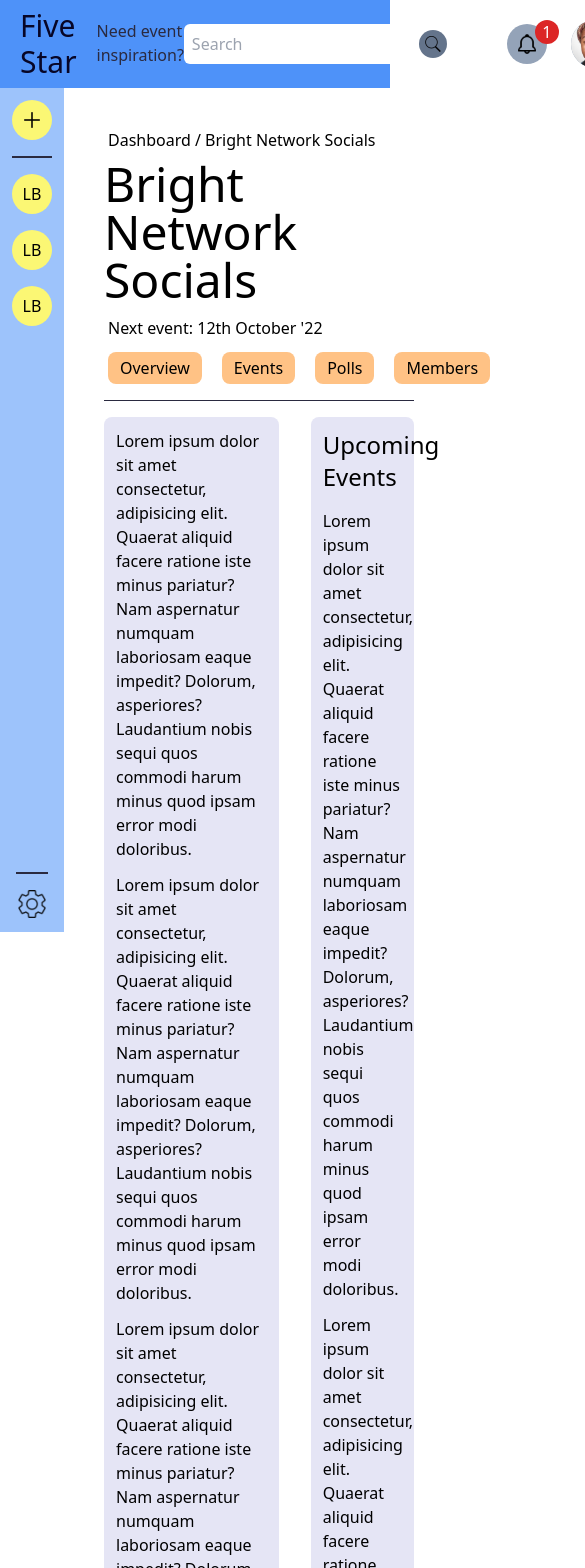
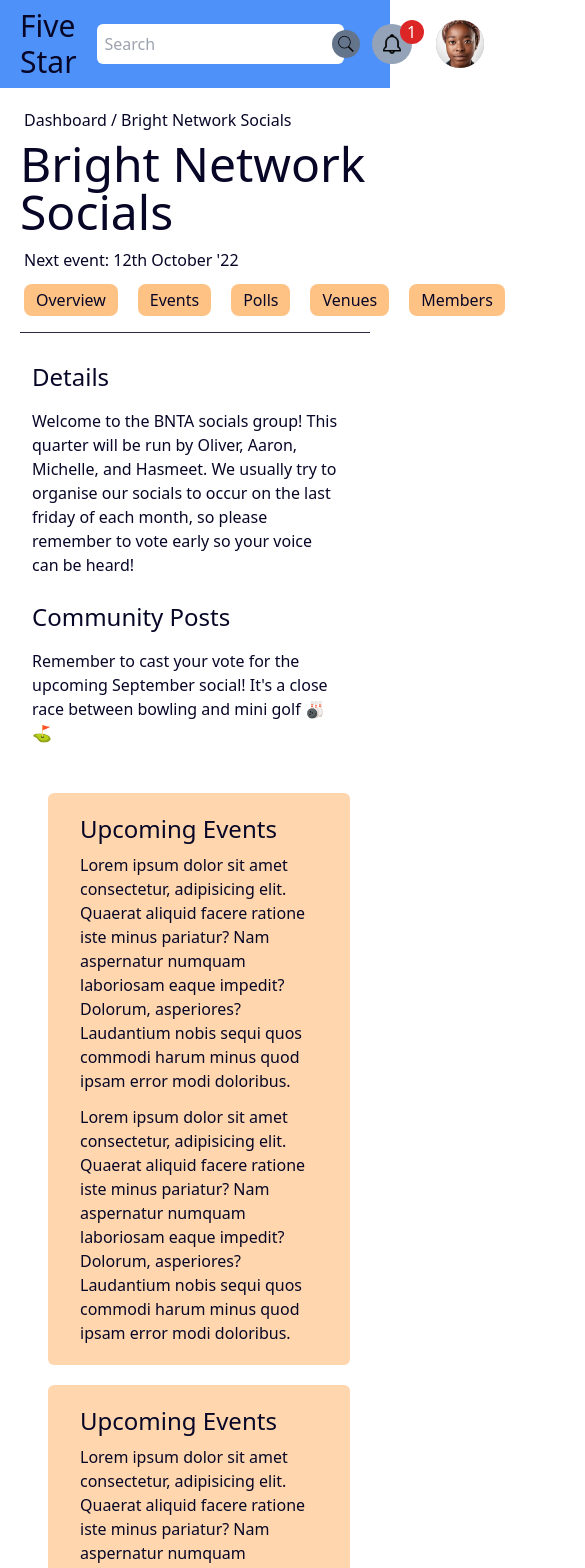
Before and after one commit to LewisBroadhurst/hackathon-app, a React (Create React App) app: page /dashboard in a window 390 px wide. Shown: the top 1568 px of the page, 585 px wide, since content can reach past the window. Built offline with nearby package versions, Linux system fonts and the light colour scheme.

Commit message:
responsive dashboard for tablet -> desktop

```diff
--- a/src/Components/DashboardMain/DashboardMain.js
+++ b/src/Components/DashboardMain/DashboardMain.js
@@ -1,7 +1,7 @@
 
 const DashboardMain = () => {
   return (
-    <section className="m-10 flex flex-col items-stretch">
+    <section className="m-5 flex flex-col items-stretch text-cBlack500 lg:m-10">
 
         <div className="pb-4 border-b border-cGrey400 flex flex-col">
 
@@ -16,32 +16,41 @@ const DashboardMain = () => {
                     <li className="mr-5 px-3 py-1 bg-cOrange200 rounded-lg">Overview</li>
                     <li className="mr-5 px-3 py-1 bg-cOrange200 rounded-lg">Events</li>
                     <li className="mr-5 px-3 py-1 bg-cOrange200 rounded-lg">Polls</li>
+                    <li className="mr-5 px-3 py-1 bg-cOrange200 rounded-lg">Venues</li>
                     <li className="mr-5 px-3 py-1 bg-cOrange200 rounded-lg">Members</li>
                 </ul>
             </nav>
         </div>
 
-        <div className="mt-4 flex flex-row justify-between h-full">
-            <div className="mr-4 w-2/3 bg-cGrey200 rounded-lg p-3">
-                <p className="pb-3">Lorem ipsum dolor sit amet consectetur, adipisicing elit. Quaerat aliquid facere ratione iste minus pariatur? Nam aspernatur numquam laboriosam eaque impedit? Dolorum, asperiores? Laudantium nobis sequi quos commodi harum minus quod ipsam error modi doloribus.</p>
+        <div className="mt-4 flex flex-col h-full lg:flex-row lg:justify-between">
+            <div className="mr-4 p-3 lg:w-2/3">
+                <div>
+                    <h2 className="text-2xl">Details</h2>
+                    <p className="mt-4 mb-6">Welcome to the BNTA socials group! This quarter will be run by Oliver, Aaron, Michelle, and Hasmeet. We usually try to organise our socials to occur on the last friday of each month, so please remember to vote early so your voice can be heard!</p>
+                </div>
 
-                <p className="pb-3">Lorem ipsum dolor sit amet consectetur, adipisicing elit. Quaerat aliquid facere ratione iste minus pariatur? Nam aspernatur numquam laboriosam eaque impedit? Dolorum, asperiores? Laudantium nobis sequi quos commodi harum minus quod ipsam error modi doloribus.</p>
-
-                <p className="pb-3">Lorem ipsum dolor sit amet consectetur, adipisicing elit. Quaerat aliquid facere ratione iste minus pariatur? Nam aspernatur numquam laboriosam eaque impedit? Dolorum, asperiores? Laudantium nobis sequi quos commodi harum minus quod ipsam error modi doloribus.</p>
-
-                <p className="pb-3">Lorem ipsum dolor sit amet consectetur, adipisicing elit. Quaerat aliquid facere ratione iste minus pariatur? Nam aspernatur numquam laboriosam eaque impedit? Dolorum, asperiores? Laudantium nobis sequi quos commodi harum minus quod ipsam error modi doloribus.</p>
+                <div>
+                    <h2 className="text-2xl">Community Posts</h2>
+                    <p className="mt-4 mb-6">Remember to cast your vote for the upcoming September social! It's a close race between bowling and mini golf 🎳⛳</p>
+                </div>
             </div>
 
-            <div className="ml-4 w-1/3 bg-cGrey200 rounded-lg p-3 h-full">
-                <h3 className="pb-4 text-2xl">Upcoming Events</h3>
-                <p className="pb-3">Lorem ipsum dolor sit amet consectetur, adipisicing elit. Quaerat aliquid facere ratione iste minus pariatur? Nam aspernatur numquam laboriosam eaque impedit? Dolorum, asperiores? Laudantium nobis sequi quos commodi harum minus quod ipsam error modi doloribus.</p>
+            <div className="ml-4 p-3 mx-auto flex flex-col md:flex-row lg:flex-col lg:w-1/3">
+                <div className="py-5 px-8 mb-5 bg-cOrange100 rounded-md mr-2 md:w-1/2 lg:p-0 lg:w-full">
+                    <h3 className="text-2xl pb-2 lg:pb-4">Upcoming Events</h3>
 
-                <p className="">Lorem ipsum dolor sit amet consectetur, adipisicing elit. Quaerat aliquid facere ratione iste minus pariatur? Nam aspernatur numquam laboriosam eaque impedit? Dolorum, asperiores? Laudantium nobis sequi quos commodi harum minus quod ipsam error modi doloribus.</p>
+                    <p className="pb-3">Lorem ipsum dolor sit amet consectetur, adipisicing elit. Quaerat aliquid facere ratione iste minus pariatur? Nam aspernatur numquam laboriosam eaque impedit? Dolorum, asperiores? Laudantium nobis sequi quos commodi harum minus quod ipsam error modi doloribus.</p>
 
-                <h3 className="py-4 text-2xl">Past Events</h3>
-                <p className="pb-3">Lorem ipsum dolor sit amet consectetur, adipisicing elit. Quaerat aliquid facere ratione iste minus pariatur? Nam aspernatur numquam laboriosam eaque impedit? Dolorum, asperiores? Laudantium nobis sequi quos commodi harum minus quod ipsam error modi doloribus.</p>
+                    <p className="">Lorem ipsum dolor sit amet consectetur, adipisicing elit. Quaerat aliquid facere ratione iste minus pariatur? Nam aspernatur numquam laboriosam eaque impedit? Dolorum, asperiores? Laudantium nobis sequi quos commodi harum minus quod ipsam error modi doloribus.</p>
+                </div>
 
-                <p className="">Lorem ipsum dolor sit amet consectetur, adipisicing elit. Quaerat aliquid facere ratione iste minus pariatur? Nam aspernatur numquam laboriosam eaque impedit? Dolorum, asperiores? Laudantium nobis sequi quos commodi harum minus quod ipsam error modi doloribus.</p>
+                <div className="py-5 px-8 bg-cOrange100 rounded-md mr-2 md:w-1/2 lg:p-0 lg:w-full">
+                    <h3 className="text-2xl pb-2 lg:pb-4">Upcoming Events</h3>
+
+                    <p className="pb-3">Lorem ipsum dolor sit amet consectetur, adipisicing elit. Quaerat aliquid facere ratione iste minus pariatur? Nam aspernatur numquam laboriosam eaque impedit? Dolorum, asperiores? Laudantium nobis sequi quos commodi harum minus quod ipsam error modi doloribus.</p>
+
+                    <p className="">Lorem ipsum dolor sit amet consectetur, adipisicing elit. Quaerat aliquid facere ratione iste minus pariatur? Nam aspernatur numquam laboriosam eaque impedit? Dolorum, asperiores? Laudantium nobis sequi quos commodi harum minus quod ipsam error modi doloribus.</p>
+                </div>
             </div>
         </div>
 
--- a/src/Components/DashboardNav/DashboardNav.js
+++ b/src/Components/DashboardNav/DashboardNav.js
@@ -9,13 +9,13 @@ const DashboardNav = () => {
 
             <div className="flex flex-row items-baseline">
                 <h2 className="text-3xl mr-5">Five Star</h2>
-                <span className="text-cGrey400 cursor-pointer border-cWhite100 hover:text-cWhite100 hover:border-b">Need event inspiration?</span>
+                <span className="hidden text-cGrey400 cursor-pointer border-cWhite100 md:flex hover:text-cWhite100 hover:border-b">Need event inspiration?</span>
             </div>
 
 
             <div className="flex flex-row items-center">
 
-                <div className="mr-12 flex flex-row items-center">
+                <div className="flex flex-row items-center">
                     <input type={"text"} placeholder={"Search"} className="rounded-md p-2" />
                     <button type="button" className="rounded-full bg-slate-500 w-7 h-7 -translate-x-3 flex justify-center items-center">
                         <img src={SearchMag} alt="" className="h-4 w-4"/>
--- a/src/Components/GroupNavSidebar/GroupNavSidebar.js
+++ b/src/Components/GroupNavSidebar/GroupNavSidebar.js
@@ -3,7 +3,7 @@ import Settings from "../../Assets/settings.png";
 
 const GroupNavSidebar = () => {
   return (
-    <section className="bg-cBlue200">
+    <section className="hidden bg-cBlue200 md:flex">
 
         <div className="h-full flex flex-col justify-between items-center p-3">
           <div>
```
